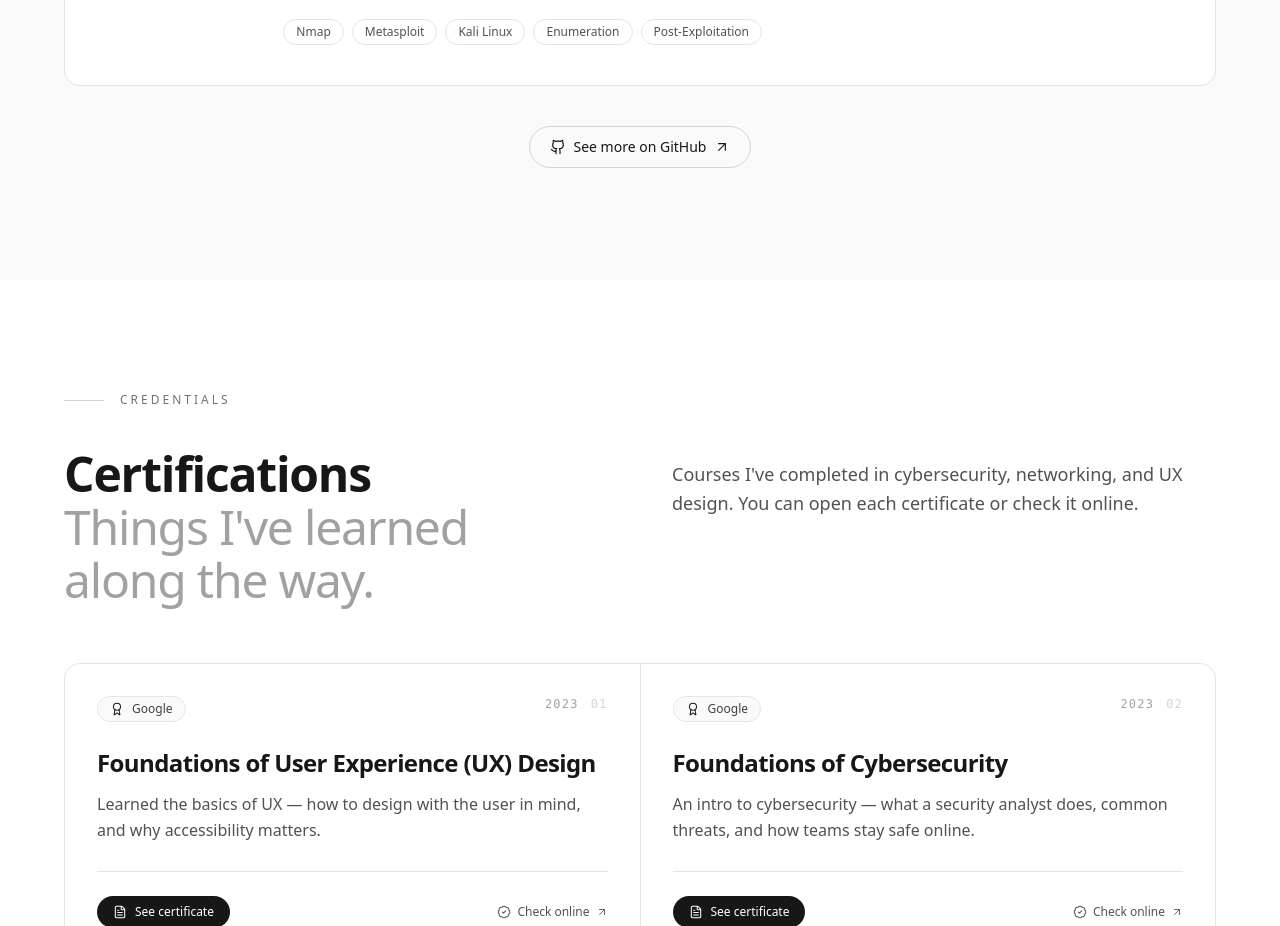
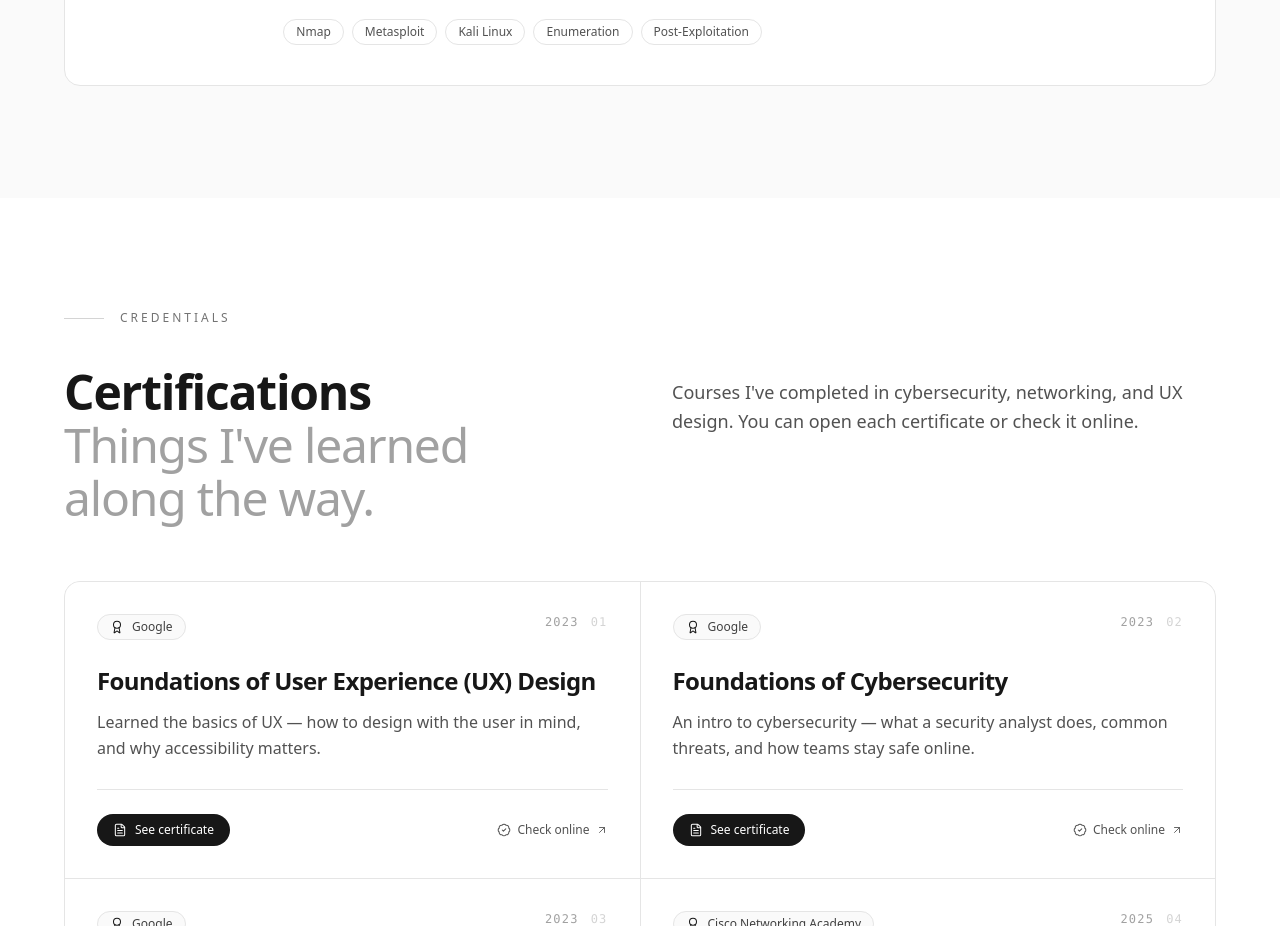
Before and after one commit to ugyentring/web-cv, a React (Vite) app: page / in a window 1280 px wide. Shown: the part 4360-5286 px from the top of the page. Built offline with nearby package versions, Linux system fonts and the light colour scheme.

Commit message:
feat: remove GitHub link from Projects page
Co-authored-by: Ugyen Tshering <113936347+ugyentring@users.noreply.github.com>

```diff
--- a/src/pages/Projects.jsx
+++ b/src/pages/Projects.jsx
@@ -1,5 +1,5 @@
 import React from "react";
-import { ArrowUpRight, Github, Trophy, ShieldCheck } from "lucide-react";
+import { Trophy, ShieldCheck } from "lucide-react";
 
 const projects = [
   {
@@ -127,24 +127,6 @@ const Projects = () => {
             </article>
           ))}
         </div>
-
-        {/* All projects link */}
-        <div className="mt-10 flex justify-center">
-          <a
-            href="https://github.com/ugyentring?tab=repositories"
-            target="_blank"
-            rel="noreferrer"
-            className="group inline-flex items-center gap-2 rounded-full border border-neutral-300 dark:border-neutral-700 px-5 py-2.5 text-sm font-medium text-neutral-900 dark:text-neutral-100 transition-all hover:border-neutral-900 dark:hover:border-neutral-100 hover:gap-3"
-          >
-            <Github size={16} strokeWidth={1.75} />
-            See more on GitHub
-            <ArrowUpRight
-              size={16}
-              strokeWidth={1.75}
-              className="transition-transform group-hover:-translate-y-0.5 group-hover:translate-x-0.5"
-            />
-          </a>
-        </div>
       </div>
     </section>
   );
```
